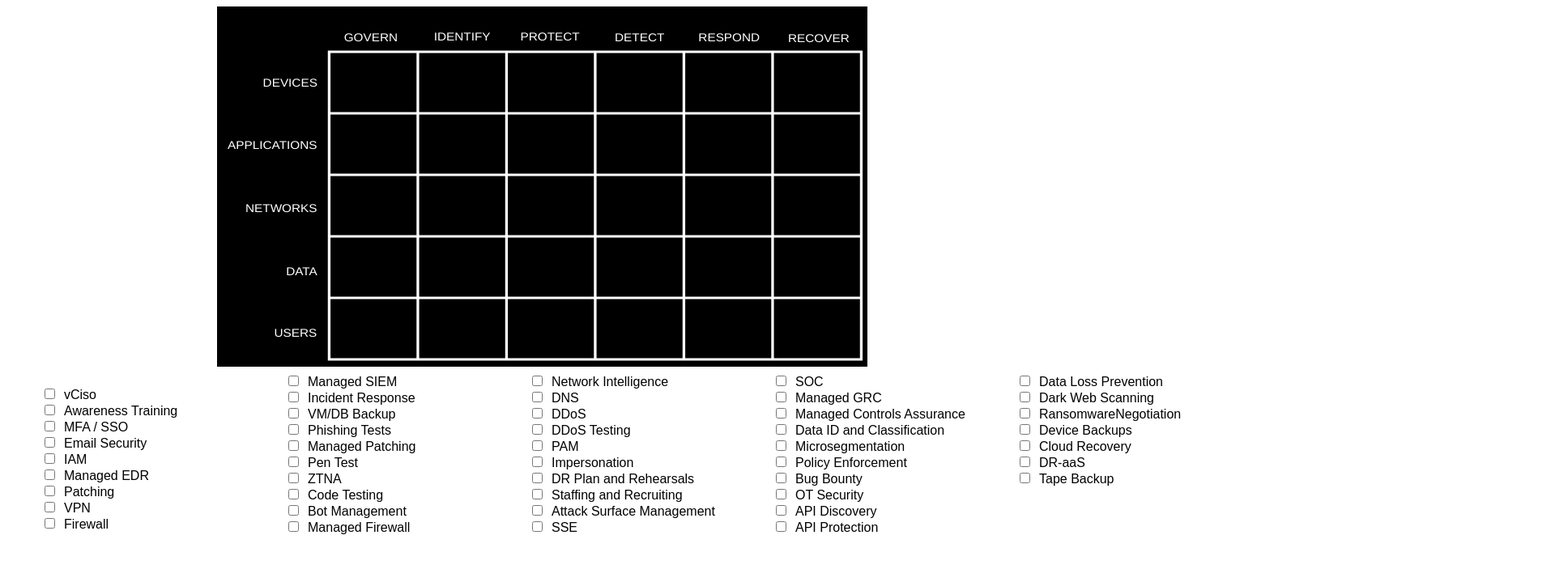
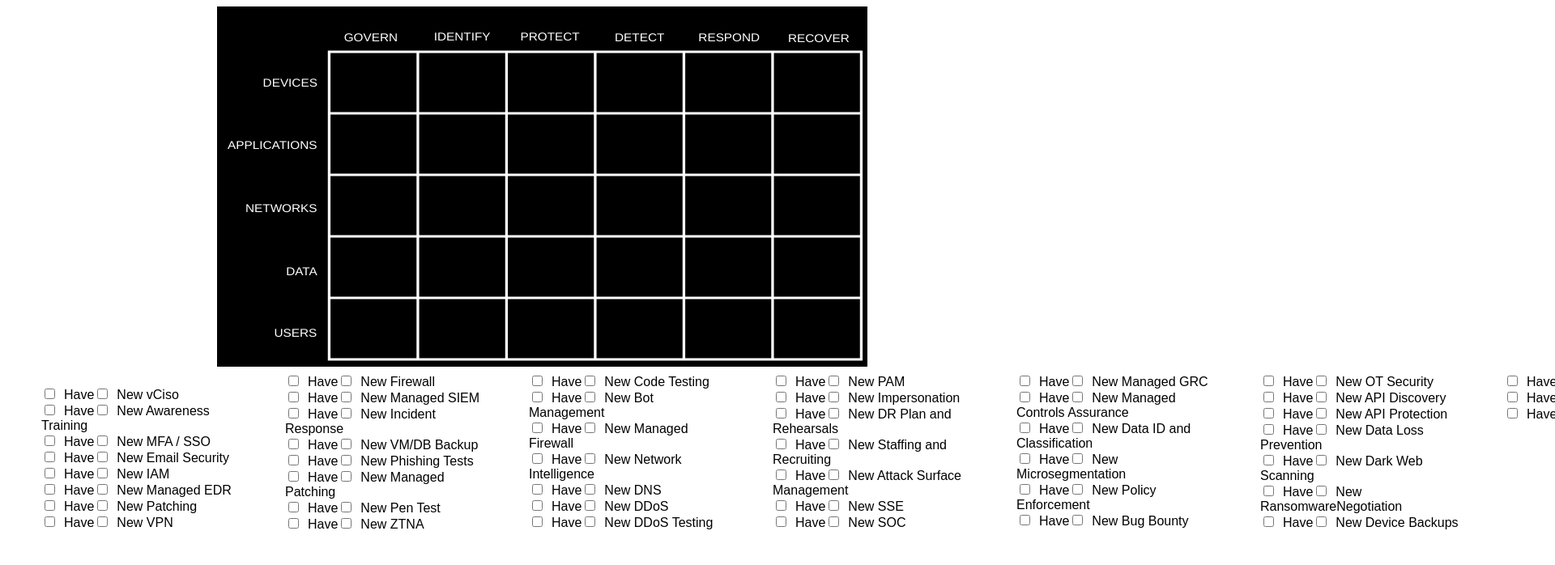
Before and after one commit to inscora/Interactive-Cyber-Defense-Matrix, a plain HTML site: page index.html in a window 1280 px wide. Shown: the top 698 px of the page at 81% size, 1920 px wide, since content can reach past the window. Drawn offline with Linux system fonts and the light colour scheme.

Commit message:
trying 2 buttons again

```diff
--- a/script.js
+++ b/script.js
@@ -185,35 +185,57 @@ const SOLUTIONS = [{
 ];
 const HIDE_CLASS_NAME = 'hide-solution';
 
-
 SOLUTIONS.forEach(solution => {
-  //Get ul and svg elements
+  // Get elements
   const unorderedListElement = document.getElementById('solution-checkboxes');
   const svgRect = document.getElementById(solution.id);
 
-  //hide all svg elements by default
-  svgRect.classList.toggle(HIDE_CLASS_NAME);
+  // Hide all SVG elements by default
+  svgRect.classList.add(HIDE_CLASS_NAME);
 
-  //Create elements per solution id
+  // Create list items with checkbox and label
   const listItemElement = document.createElement('li');
-  const labelElement = document.createElement('label');
-  const inputElement = document.createElement('input');
+  const showHideCheckbox = document.createElement('input');
+  const showHideLabel = document.createElement('label');
+  const colorCheckbox = document.createElement('input');
+  const colorLabel = document.createElement('label');
 
-  //Set attributes on elements
-  inputElement.setAttribute('type', 'checkbox');
-  inputElement.setAttribute('id', `${solution.id}-checkbox`);
-  labelElement.setAttribute('for', `${solution.id}-checkbox`);
-  labelElement.textContent = solution.label;
+  // Set attributes for show/hide checkbox and label
+  showHideCheckbox.setAttribute('type', 'checkbox');
+  showHideCheckbox.setAttribute('id', `${solution.id}-show-hide-checkbox`);
+  showHideLabel.setAttribute('for', `${solution.id}-show-hide-checkbox`);
+  showHideLabel.textContent = "Have";
 
-  //Append elements to li
-  listItemElement.appendChild(inputElement);
-  listItemElement.appendChild(labelElement);
+  // Add show/hide checkbox and label to list item
+  listItemElement.appendChild(showHideCheckbox);
+  listItemElement.appendChild(showHideLabel);
 
-  //Append li to ul
+  // Set attributes for color checkbox and label
+  colorCheckbox.setAttribute('type', 'checkbox');
+  colorCheckbox.setAttribute('id', `${solution.id}-color-checkbox`);
+  colorLabel.setAttribute('for', `${solution.id}-color-checkbox`);
+  colorLabel.textContent = `New ${solution.label}`;
+
+  // Add color checkbox and label to list item
+  listItemElement.appendChild(colorCheckbox);
+  listItemElement.appendChild(colorLabel);
+
+  // Append list item to unordered list
   unorderedListElement.appendChild(listItemElement);
 
-  //Add event listener to show/hide matching svg rect
-  inputElement.addEventListener('change', (event) => {
+  // Add event listeners for show/hide
+  showHideCheckbox.addEventListener('change', (event) => {
     svgRect.classList.toggle(HIDE_CLASS_NAME);
   });
+
+  // Add event listeners for color change
+  colorCheckbox.addEventListener('change', (event) => {
+    if (event.target.checked) {
+      // Change SVG color to desired value
+      svgRect.classList.add('change-color');
+    } else {
+      // Reset SVG color to default
+      svgRect.classList.remove('change-color');
+    }
+  });
 });
--- a/styles.css
+++ b/styles.css
@@ -21,3 +21,7 @@
 g.hide-solution {
 display: none;
 }
+
+.change-color {
+fill: #09d159;
+}
```
Lines whose indentation alone changed are shown as unchanged.
